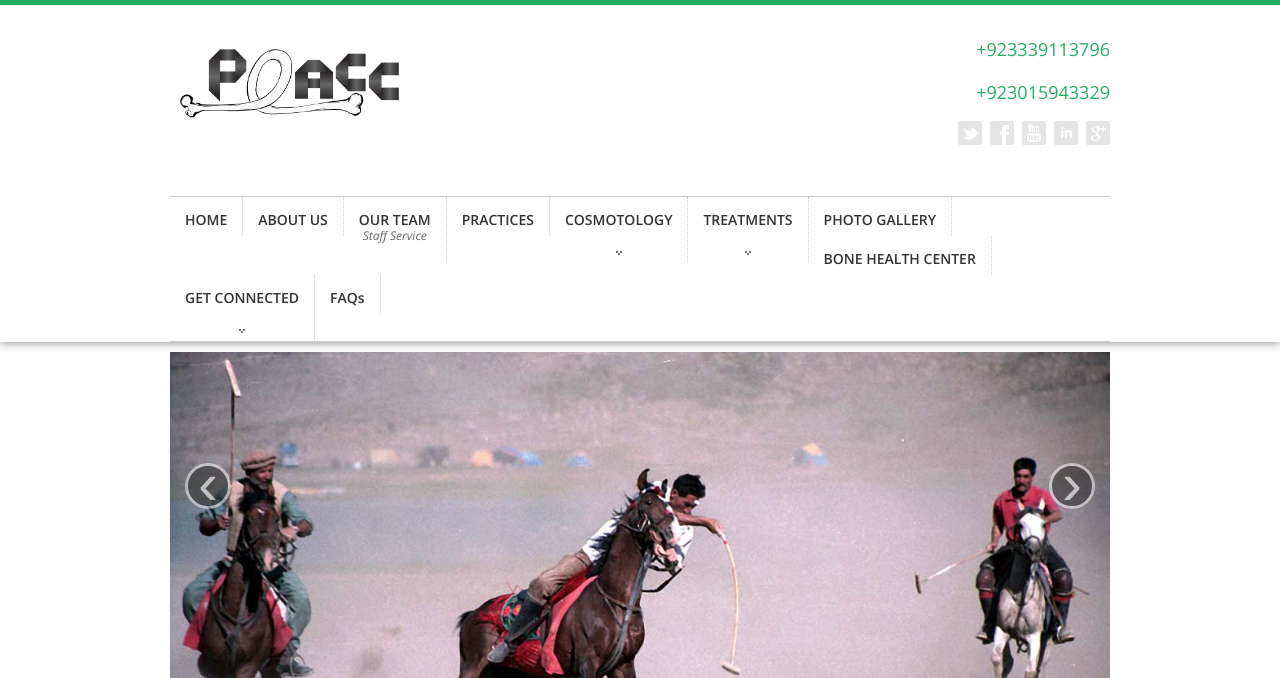
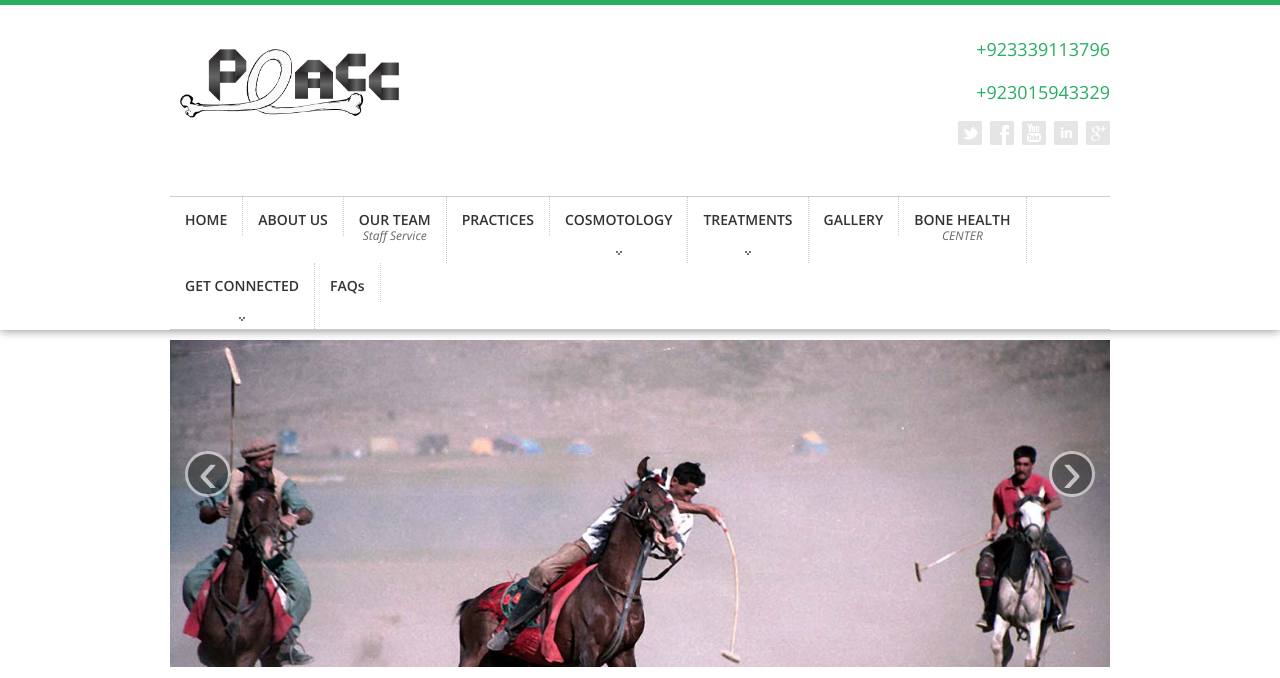
Before and after one commit to SweetPixel/POACC, a Rails app: page / in a window 1280 px wide. Shown: the top 678 px of the page. Run offline with Rails 7, Linux system fonts and the light colour scheme; style sheets or scripts are compiled from the project's sources; parts of the project's set-up code (start-up, migrations or seed data) failed here and were passed over; some libraries are stand-ins or nearby versions.

Commit message:
Responsiveness

```diff
--- a/app/views/layouts/application.html.erb
+++ b/app/views/layouts/application.html.erb
@@ -46,6 +46,16 @@
 					</ul>
 				</div>
 			</div>
+
+
+
+
+
+
+
+
+
+
 			<!-- HEADER: PRIMARY SITE NAVIGATION -->
 			<div class="container">
 				<div class="navbar">
@@ -74,12 +84,16 @@
 								<ul class="dropdown-menu">
 									<li><a href="/home/trauma">Trauma</a></li>
 									<li><a href="/home/woundcare">Wound Care</a></li>
-									<li><a href="/home/bonehealth">Bone Health Center</a></li>
-								</ul>
+									</ul>
+
+
 							</li>
-							<li><a href="/photos">PHOTO GALLERY</a></li>
+							<li><a href="/photos">GALLERY</a></li>
 
-							<li><a href="/home/bonehealth">BONE HEALTH CENTER</a></li>
+							<li class="single">
+								<a href="/home/bonehealth">BONE HEALTH<i>CENTER</i>
+								</a></li>
+
 							<li class="dropdown">
 								<a class="dropdown-toggle" data-toggle="dropdown" href="#">
 									GET CONNECTED<i></i>
```
Also changed, not shown: db/schema.rb.
